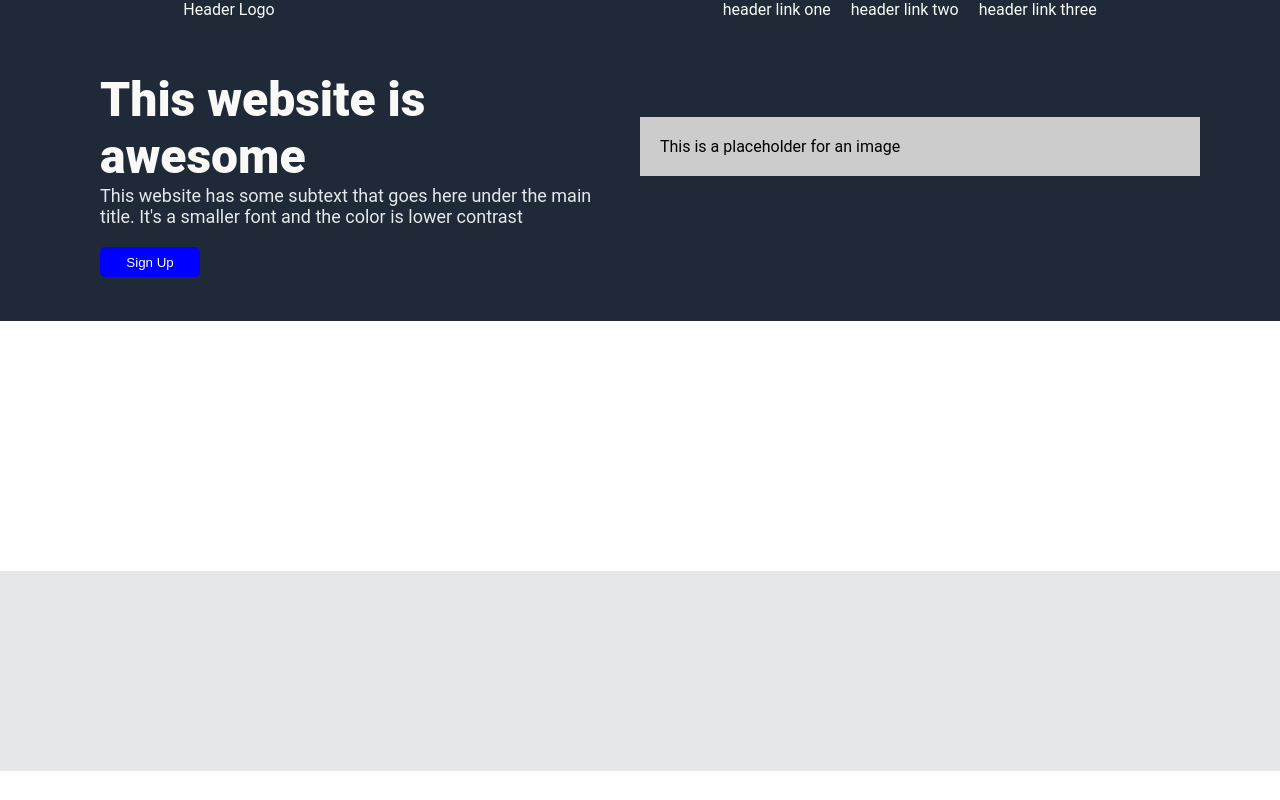
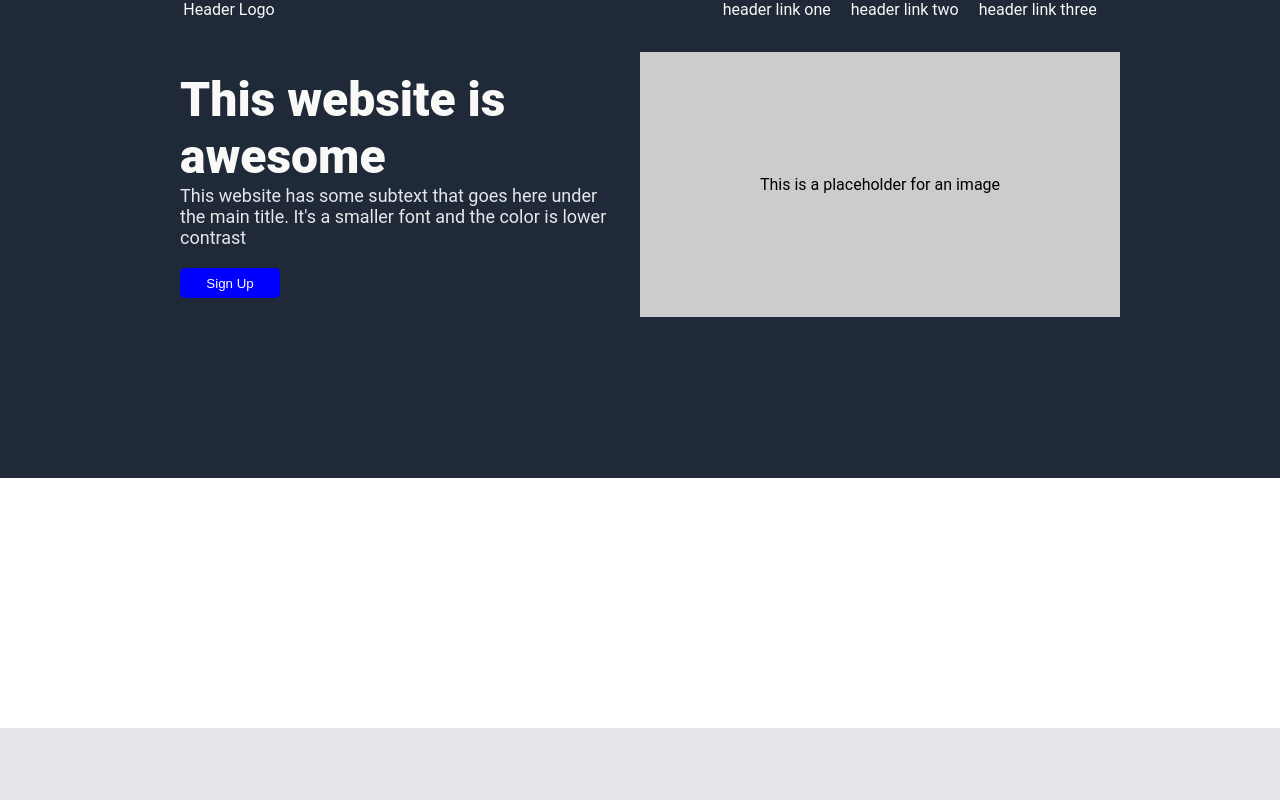
Before and after one commit to JoelEmpeigne/landing-page, a plain HTML site: page index.html in a window 1280 px wide. Shown: the top 800 px of the page. Drawn offline with Linux system fonts and the light colour scheme.

Commit message:
Modified index.html to include header

```diff
--- a/css/styles.css
+++ b/css/styles.css
@@ -14,7 +14,6 @@ body {
 /* CSS for main header section includes Navbar and Hero Section */
 .header {
     background-color: #1f2937;
-    height: 100%;
     display: flex;
     flex-direction: column;
 }
@@ -55,7 +54,7 @@ ul {
     justify-content: center;
     align-items: center;
     flex: 1;
-    margin: 2em 5em 5em 5em;
+    margin: 2em 10em 10em 10em;
 }
 
 .main-text {
@@ -69,11 +68,6 @@ ul {
     /* Makes both elements take equal space */
     padding: 20px;
     /* Optional: adds some padding */
-    height: 150px;
-}
-
-.image-holder {
-    height: 100%;
 }
 
 .description {
@@ -88,7 +82,11 @@ ul {
 }
 
 .image-holder {
-    background-color: #ccc;
+    background-color: #CCC;
+    height: 225px;
+    display: flex;
+    justify-content: center;
+    align-items: center;
     /* Adds a background color to visualize the placeholder */
 }
 
```
Also changed, not shown: index.html (+2 -1 lines).
